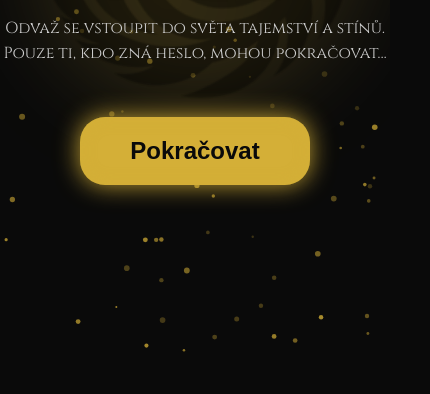
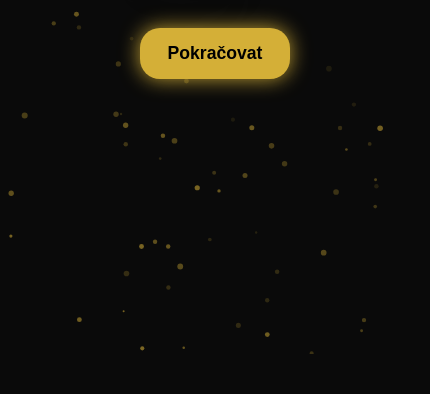
Before and after one commit to Adames12/test, a plain HTML site: page index.html in a window 390 px wide. Shown: the part 490-884 px from the top of the page, 430 px wide, since content can reach past the window. Before the commit the page ends 844 px from the top, so only its background shows below. Drawn offline with Linux system fonts and the light colour scheme.

Commit message:
Enhance mobile responsiveness and layout
Updated styles and scripts for mobile responsiveness and improved layout.

```diff
--- a/index.html
+++ b/index.html
@@ -2,64 +2,73 @@
 <html lang="cs">
 <head>
 <meta charset="UTF-8">
-<meta name="viewport" content="width=device-width, initial-scale=1.0">
+<meta name="viewport" content="width=device-width, initial-scale=1.0, maximum-scale=1.0, user-scalable=no">
+
 <title>Škola Stínů – Vstup</title>
 <link href="https://fonts.googleapis.com/css2?family=Cinzel:wght@400;700&display=swap" rel="stylesheet">
+
 <style>
+  /* === MOBILNÍ OPRAVY === */
+  html, body {
+    width: 100%;
+    height: 100%;
+    touch-action: manipulation;
+    overscroll-behavior: none;
+  }
+
   body {
     margin: 0;
-    padding: 0;
+    padding: 20px;
     font-family: 'Cinzel', serif;
     background: #0a0a0a;
     color: #f5f5f5;
     overflow: hidden;
-    height: 100vh;
     display: flex;
     flex-direction: column;
+    justify-content: center;
     align-items: center;
-    justify-content: center;
     text-align: center;
+    position: relative;
   }
 
   h1 {
-    font-size: 4rem;
+    font-size: clamp(2rem, 6vw, 3.8rem);
     color: #d4af37;
-    text-shadow: 0 0 25px rgba(212,175,55,0.7), 0 0 50px rgba(212,175,55,0.4);
-    margin-bottom: 20px;
+    text-shadow: 0 0 25px rgba(212,175,55,0.7);
+    margin-bottom: 15px;
+    position: relative;
     z-index: 2;
-    position: relative;
   }
 
   p {
-    max-width: 700px;
+    max-width: 90%;
+    font-size: clamp(1rem, 4vw, 1.4rem);
     color: #ccc;
-    line-height: 1.6;
+    margin-bottom: 35px;
+    line-height: 1.5;
     z-index: 2;
-    position: relative;
-    margin-bottom: 50px;
   }
 
   .start-btn {
-    padding: 20px 50px;
-    font-size: 1.5em;
+    padding: 15px 28px;
+    font-size: clamp(1.1rem, 4vw, 1.5rem);
     font-weight: bold;
-    color: #0a0a0a;
     background: #d4af37;
+    color: #000;
     border: none;
-    border-radius: 25px;
+    border-radius: 20px;
     cursor: pointer;
-    box-shadow: 0 0 25px rgba(212,175,55,0.9), 0 0 15px rgba(212,175,55,0.5) inset;
-    transition: all 0.3s ease;
     z-index: 2;
-    position: relative;
+    box-shadow: 0 0 20px rgba(212,175,55,0.9);
+    transition: 0.25s ease;
   }
 
   .start-btn:hover {
+    transform: scale(1.05);
     background: #ffe27b;
-    box-shadow: 0 0 45px rgba(255,226,123,1), 0 0 20px rgba(212,175,55,0.6) inset;
-    transform: scale(1.08);
   }
 
+  /* CANVAS – pod obsahem */
   canvas#bg-dragon, canvas#bg-particles {
     position: fixed;
     top: 0;
@@ -70,30 +79,40 @@
     pointer-events: none;
   }
 
+  /* Aby se drak NIKDY nepřekrýval s textem */
+  @media(max-width: 600px) {
+    canvas#bg-dragon {
+      opacity: 0.25;
+      filter: blur(0.5px);
+    }
+  }
 </style>
 </head>
 <body>
 
 <h1>Vítej v Škole Stínů</h1>
 <p>Odvaž se vstoupit do světa tajemství a stínů. Pouze ti, kdo zná heslo, mohou pokračovat…</p>
+
 <button class="start-btn" onclick="goToVerify()">Pokračovat</button>
 
 <canvas id="bg-particles"></canvas>
 <canvas id="bg-dragon"></canvas>
 
 <script>
-// Přesměrování na verify stránku
 function goToVerify() {
   window.location.href = "SKOLA STINU VERIFY.html";
 }
 
-// ===== DRAGON =====
+/* ===== DRAGON ===== */
 const canvasDragon = document.getElementById('bg-dragon');
 const ctxDragon = canvasDragon.getContext('2d');
 
 function resizeDragonCanvas() {
   canvasDragon.width = window.innerWidth;
   canvasDragon.height = window.innerHeight;
+
+  // Dynamické zmenšení draka na mobilech
+  dragon.size = Math.min(window.innerWidth, window.innerHeight) * 0.75;
 }
 window.addEventListener('resize', resizeDragonCanvas);
 
@@ -103,55 +122,49 @@ let dragonReady = false;
 dragonImg.onload = () => { dragonReady = true; resizeDragonCanvas(); };
 
 let dragon = {
-  size: Math.max(500, Math.min(window.innerWidth, window.innerHeight) * 0.8),
+  size: 450,
   x: window.innerWidth / 2,
   y: window.innerHeight / 2,
-  rot: 0,
-  rotSpeed: 0.0007,
   floatY: 0,
   floatDir: 1
 };
 
 function drawDragon() {
   ctxDragon.clearRect(0,0,canvasDragon.width,canvasDragon.height);
-  if(dragonReady && dragonImg.width>0){
+
+  if(dragonReady){
     const scale = dragon.size / Math.max(dragonImg.width, dragonImg.height);
     const w = dragonImg.width * scale;
     const h = dragonImg.height * scale;
 
-    dragon.floatY += 0.3 * dragon.floatDir;
-    if(dragon.floatY > 25 || dragon.floatY < -25) dragon.floatDir *= -1;
+    dragon.floatY += 0.2 * dragon.floatDir;
+    if(dragon.floatY > 15 || dragon.floatY < -15) dragon.floatDir *= -1;
 
     ctxDragon.save();
-    ctxDragon.translate(dragon.x, dragon.y + dragon.floatY);
     ctxDragon.globalAlpha = 0.35;
-    ctxDragon.shadowColor = 'rgba(212,175,55,0.9)';
-    ctxDragon.shadowBlur = dragon.size*0.2;
-    ctxDragon.drawImage(dragonImg, -w/2, -h/2, w, h);
+    ctxDragon.drawImage(dragonImg, (canvasDragon.width-w)/2, (canvasDragon.height-h)/2 + dragon.floatY, w, h);
     ctxDragon.restore();
+  }
 
-    dragon.rot += dragon.rotSpeed;
-    if(dragon.rot > Math.PI*2) dragon.rot -= Math.PI*2;
-  }
   requestAnimationFrame(drawDragon);
 }
 drawDragon();
 
-// ===== PARTICLES =====
+/* ===== PARTICLES ===== */
 const canvasParticles = document.getElementById('bg-particles');
 const ctxParticles = canvasParticles.getContext('2d');
 canvasParticles.width = window.innerWidth;
 canvasParticles.height = window.innerHeight;
 
 let particles = [];
-for(let i=0;i<150;i++){
+for(let i=0;i<120;i++){
   particles.push({
     x: Math.random()*window.innerWidth,
     y: Math.random()*window.innerHeight,
     size: Math.random()*2+1,
-    speedX: (Math.random()-0.5)*0.2,
-    speedY: (Math.random()-0.5)*0.2,
-    alpha: Math.random()*0.6+0.2
+    speedX: (Math.random()-0.5)*0.15,
+    speedY: (Math.random()-0.5)*0.15,
+    alpha: Math.random()*0.5+0.1
   });
 }
 
@@ -159,12 +172,13 @@ function drawParticles(){
   ctxParticles.clearRect(0,0,canvasParticles.width,canvasParticles.height);
   for(let p of particles){
     ctxParticles.beginPath();
-    ctxParticles.arc(p.x, p.y, p.size, 0, Math.PI*2);
+    ctxParticles.arc(p.x,p.y,p.size,0,Math.PI*2);
     ctxParticles.fillStyle = `rgba(212,175,55,${p.alpha})`;
     ctxParticles.fill();
 
     p.x += p.speedX;
     p.y += p.speedY;
+
     if(p.x>window.innerWidth) p.x=0;
     if(p.x<0) p.x=window.innerWidth;
     if(p.y>window.innerHeight) p.y=0;
```
